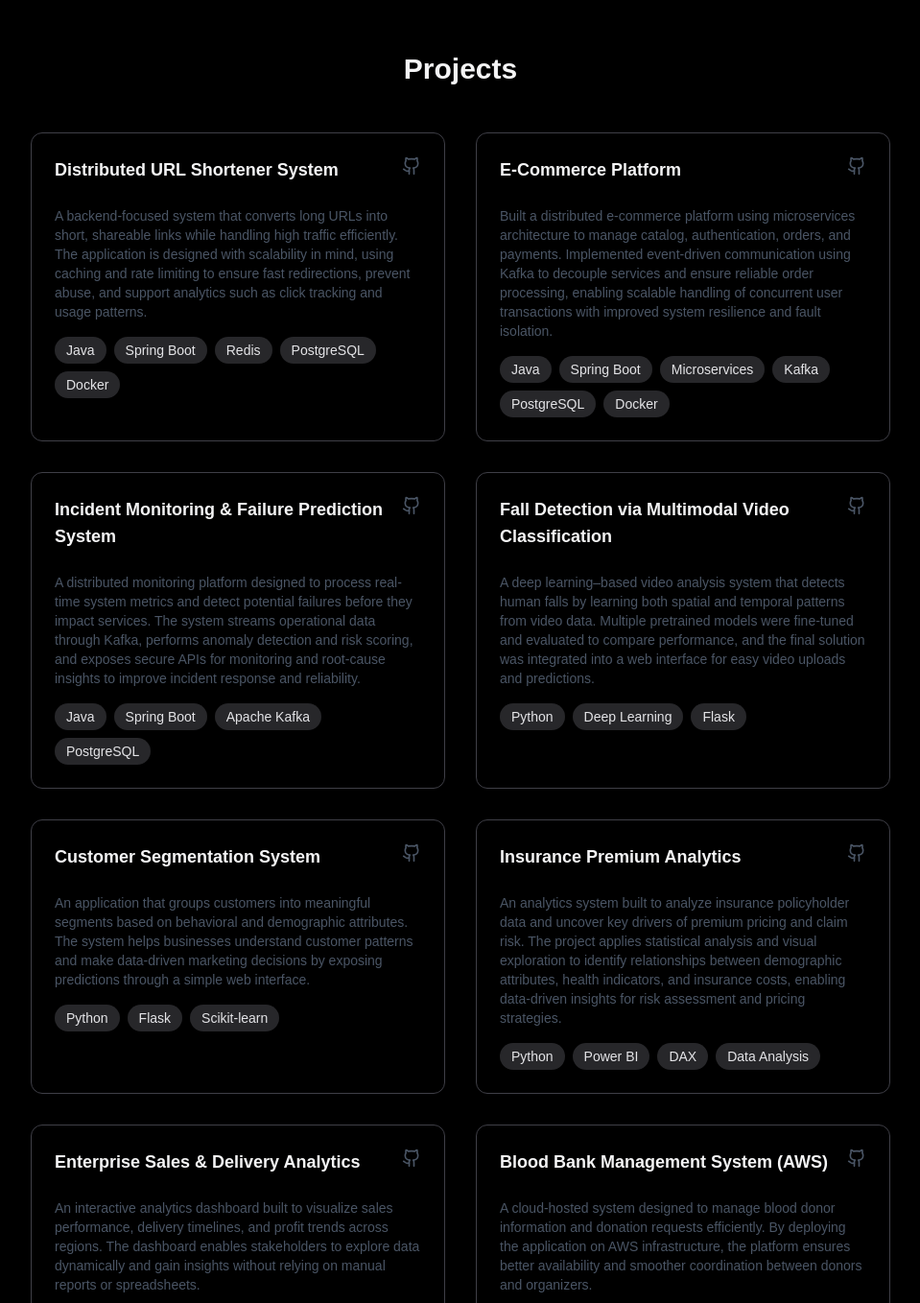
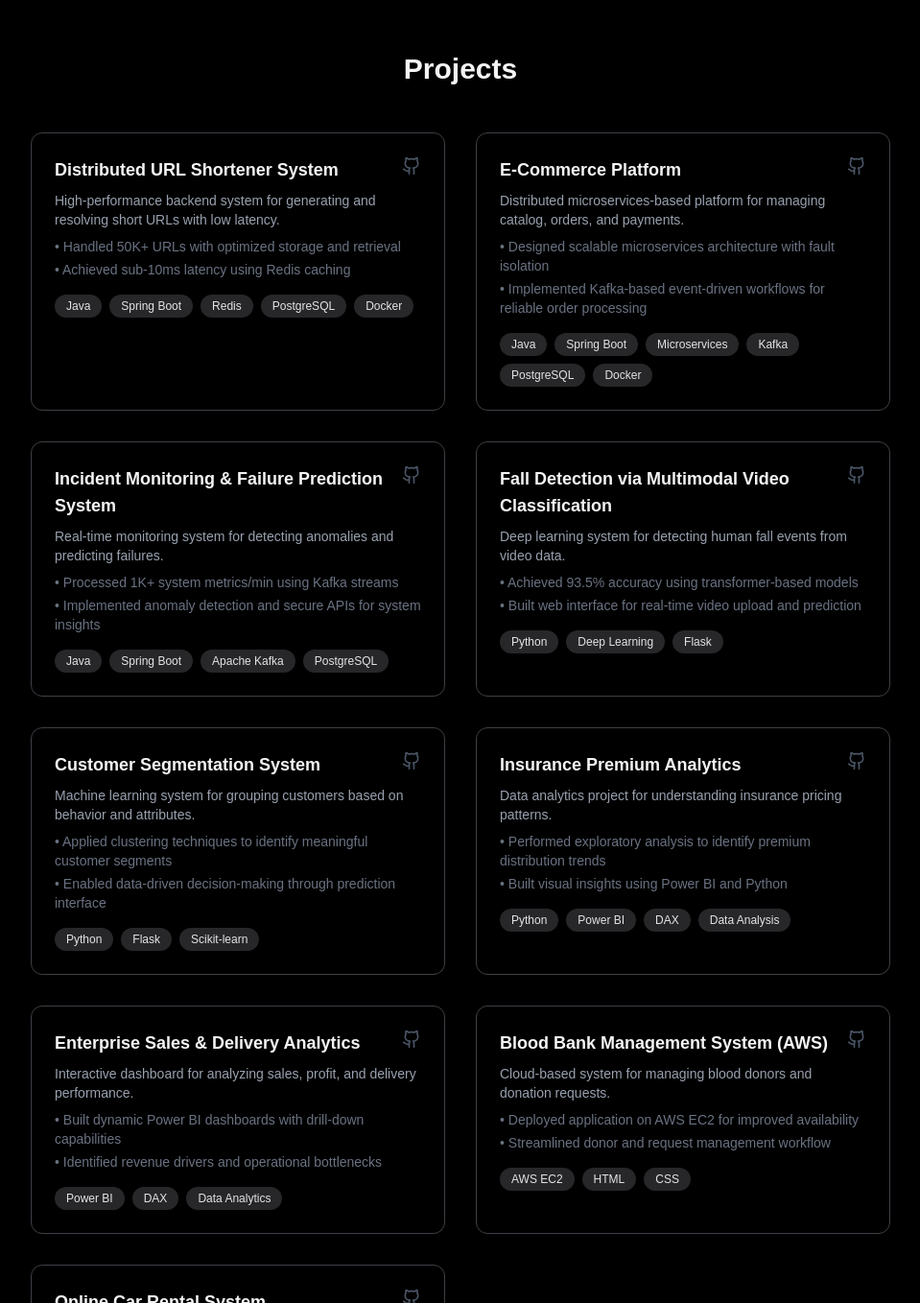
Before and after one commit to NikhilaManogna/portfolio, a Next.js app: page / in a window 1280 px wide. Shown: the part 1442-2800 px from the top of the page at 96% size, without its empty margins (160-1119 px from the left). Built offline with nearby package versions, Linux system fonts and the light colour scheme.

Commit message:
Updated sections

```diff
--- a/src/components/Hero.jsx
+++ b/src/components/Hero.jsx
@@ -12,16 +12,12 @@ export default function Hero() {
 
         {/* Role */}
         <p className="mt-4 text-lg font-medium text-gray-600 dark:text-gray-300">
-          Software Engineer | Data Analytics & Machine Learning Enthusiast
+          Backend Engineer | Distributed Systems | Microservices | Data Engineering & Analytics
         </p>
 
         {/* Summary */}
         <p className="mt-6 text-base leading-relaxed text-gray-600 dark:text-gray-400 sm:text-lg">
-          Software Engineer with a strong foundation in backend development, data
-        analytics, and machine learning. Experienced in building scalable
-        systems, designing REST APIs, and working with data-driven models for
-        real-world problem solving. Focused on clean architecture, performance,
-        and practical application of ML and analytics concepts.
+          Building scalable backend systems and data-driven platforms with a focus on performance, reliability, and real-time processing. Experienced in microservices architecture, event-driven systems, and developing analytics and machine learning solutions to solve real-world problems.
         </p>
 
         <div className="flex justify-center gap-6 mt-6">
--- a/src/components/Projects.jsx
+++ b/src/components/Projects.jsx
@@ -4,64 +4,91 @@ export default function Projects() {
   const projects = [
     {
       title: "Distributed URL Shortener System",
-      description:
-        "A backend-focused system that converts long URLs into short, shareable links while handling high traffic efficiently. The application is designed with scalability in mind, using caching and rate limiting to ensure fast redirections, prevent abuse, and support analytics such as click tracking and usage patterns.",
+      short: "High-performance backend system for generating and resolving short URLs with low latency.",
+      impact: [
+        "Handled 50K+ URLs with optimized storage and retrieval",
+        "Achieved sub-10ms latency using Redis caching",
+      ],
       tech: ["Java", "Spring Boot", "Redis", "PostgreSQL", "Docker"],
       github: "https://github.com/NikhilaManogna/Distributed-Url-Shortener",
     },
     {
       title: "E-Commerce Platform",
-      description:
-        "Built a distributed e-commerce platform using microservices architecture to manage catalog, authentication, orders, and payments. Implemented event-driven communication using Kafka to decouple services and ensure reliable order processing, enabling scalable handling of concurrent user transactions with improved system resilience and fault isolation.",
+      short: "Distributed microservices-based platform for managing catalog, orders, and payments.",
+      impact: [
+        "Designed scalable microservices architecture with fault isolation",
+        "Implemented Kafka-based event-driven workflows for reliable order processing",
+      ],
       tech: ["Java", "Spring Boot", "Microservices", "Kafka", "PostgreSQL", "Docker"],
       github: "https://github.com/NikhilaManogna/ecommerce-platform",
     },
     {
       title: "Incident Monitoring & Failure Prediction System",
-      description:
-        "A distributed monitoring platform designed to process real-time system metrics and detect potential failures before they impact services. The system streams operational data through Kafka, performs anomaly detection and risk scoring, and exposes secure APIs for monitoring and root-cause insights to improve incident response and reliability.",
+      short: "Real-time monitoring system for detecting anomalies and predicting failures.",
+      impact: [
+        "Processed 1K+ system metrics/min using Kafka streams",
+        "Implemented anomaly detection and secure APIs for system insights",
+      ],
       tech: ["Java", "Spring Boot", "Apache Kafka", "PostgreSQL"],
       github: "https://github.com/NikhilaManogna/Incident-monitoring-system",
     },
     {
       title: "Fall Detection via Multimodal Video Classification",
-      description:
-        "A deep learning–based video analysis system that detects human falls by learning both spatial and temporal patterns from video data. Multiple pretrained models were fine-tuned and evaluated to compare performance, and the final solution was integrated into a web interface for easy video uploads and predictions.",
+      short: "Deep learning system for detecting human fall events from video data.",
+      impact: [
+        "Achieved 93.5% accuracy using transformer-based models",
+        "Built web interface for real-time video upload and prediction",
+      ],
       tech: ["Python", "Deep Learning", "Flask"],
       github: "https://github.com/NikhilaManogna/Human-Fall-detection",
     },
     {
       title: "Customer Segmentation System",
-      description:
-        "An application that groups customers into meaningful segments based on behavioral and demographic attributes. The system helps businesses understand customer patterns and make data-driven marketing decisions by exposing predictions through a simple web interface.",
+      short: "Machine learning system for grouping customers based on behavior and attributes.",
+      impact: [
+        "Applied clustering techniques to identify meaningful customer segments",
+        "Enabled data-driven decision-making through prediction interface",
+      ],
       tech: ["Python", "Flask", "Scikit-learn"],
       github: "https://github.com/NikhilaManogna/CustomerSegementation",
     },
     {
       title: "Insurance Premium Analytics",
-      description:
-        "An analytics system built to analyze insurance policyholder data and uncover key drivers of premium pricing and claim risk. The project applies statistical analysis and visual exploration to identify relationships between demographic attributes, health indicators, and insurance costs, enabling data-driven insights for risk assessment and pricing strategies.",
+      short: "Data analytics project for understanding insurance pricing patterns.",
+      impact: [
+        "Performed exploratory analysis to identify premium distribution trends",
+        "Built visual insights using Power BI and Python",
+      ],
       tech: ["Python", "Power BI", "DAX", "Data Analysis"],
       github: "https://github.com/NikhilaManogna/Insurance-Premium-Analytics",
     },
     {
       title: "Enterprise Sales & Delivery Analytics",
-      description:
-        "An interactive analytics dashboard built to visualize sales performance, delivery timelines, and profit trends across regions. The dashboard enables stakeholders to explore data dynamically and gain insights without relying on manual reports or spreadsheets.",
+      short: "Interactive dashboard for analyzing sales, profit, and delivery performance.",
+      impact: [
+        "Built dynamic Power BI dashboards with drill-down capabilities",
+        "Identified revenue drivers and operational bottlenecks",
+      ],
       tech: ["Power BI", "DAX", "Data Analytics"],
       github: "https://github.com/NikhilaManogna/Enterprise-Sales-Operations",
     },
     {
       title: "Blood Bank Management System (AWS)",
-      description:
-         "A cloud-hosted system designed to manage blood donor information and donation requests efficiently. By deploying the application on AWS infrastructure, the platform ensures better availability and smoother coordination between donors and organizers.",
+      short: "Cloud-based system for managing blood donors and donation requests.",
+      impact: [
+        "Deployed application on AWS EC2 for improved availability",
+        "Streamlined donor and request management workflow",
+      ],
       tech: ["AWS EC2", "HTML", "CSS"],
       github: "https://github.com/NikhilaManogna",
     },
     {
       title: "Online Car Rental System",
-      description:
-        "A web-based application that allows users to browse available cars, make bookings, and manage rentals digitally. The system focuses on simplifying the rental workflow and improving accessibility for both customers and service providers.",
+      short: "Web application for managing car rentals and bookings.",
+      impact: [
+        "Developed end-to-end booking workflow for users",
+        "Improved accessibility for managing rentals digitally",
+      ],
       tech: ["HTML", "CSS", "XAMPP"],
       github: "https://github.com/NikhilaManogna/Car-Rental-System",
     },
@@ -75,15 +102,16 @@ export default function Projects() {
         {projects.map((project, index) => (
           <div
             key={index}
-            className="border border-zinc-700 rounded-xl p-6 hover:shadow-lg transition"
+            className="border border-zinc-700 rounded-xl p-6 hover:shadow-xl hover:scale-[1.02] transition duration-300"
           >
             {/* Title + GitHub */}
             <div className="flex items-start justify-between mb-2">
-              <h3 className="text-lg font-semibold mb-4">{project.title}</h3>
+              <h3 className="text-lg font-semibold">{project.title}</h3>
               {project.github && (
                 <a
                   href={project.github}
                   target="_blank"
+                  rel="noopener noreferrer"
                   className="text-gray-600 hover:text-white"
                 >
                   <Github size={20} />
@@ -91,17 +119,24 @@ export default function Projects() {
               )}
             </div>
 
-            {/* Description */}
-            <p className="text-gray-600 text-sm mb-3">
-              {project.description}
+            {/* Short Description */}
+            <p className="text-gray-400 text-sm mb-2">
+              {project.short}
             </p>
+
+            {/* Impact Points */}
+            <ul className="text-gray-500 text-sm space-y-1 mb-3">
+              {project.impact.map((point, i) => (
+                <li key={i}>• {point}</li>
+              ))}
+            </ul>
 
             {/* Tech stack */}
             <div className="flex flex-wrap gap-2 mt-4">
               {project.tech.map((tech, i) => (
                 <span
                   key={i}
-                  className="text-sm bg-zinc-800 text-zinc-200 px-3 py-1 rounded-full"
+                  className="text-xs bg-zinc-800 text-zinc-200 px-3 py-1 rounded-full"
                 >
                   {tech}
                 </span>
```
Also changed, not shown: 1 other file (tests, documents, lock files or other folders).
